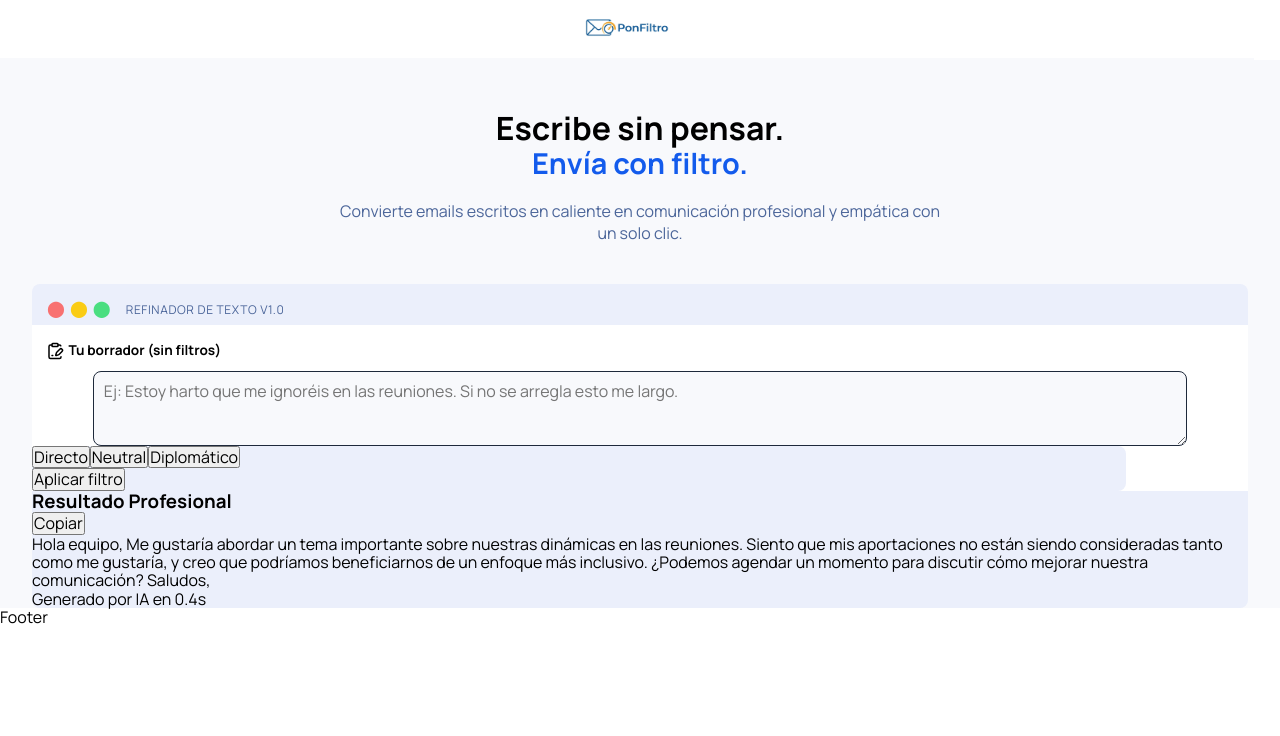
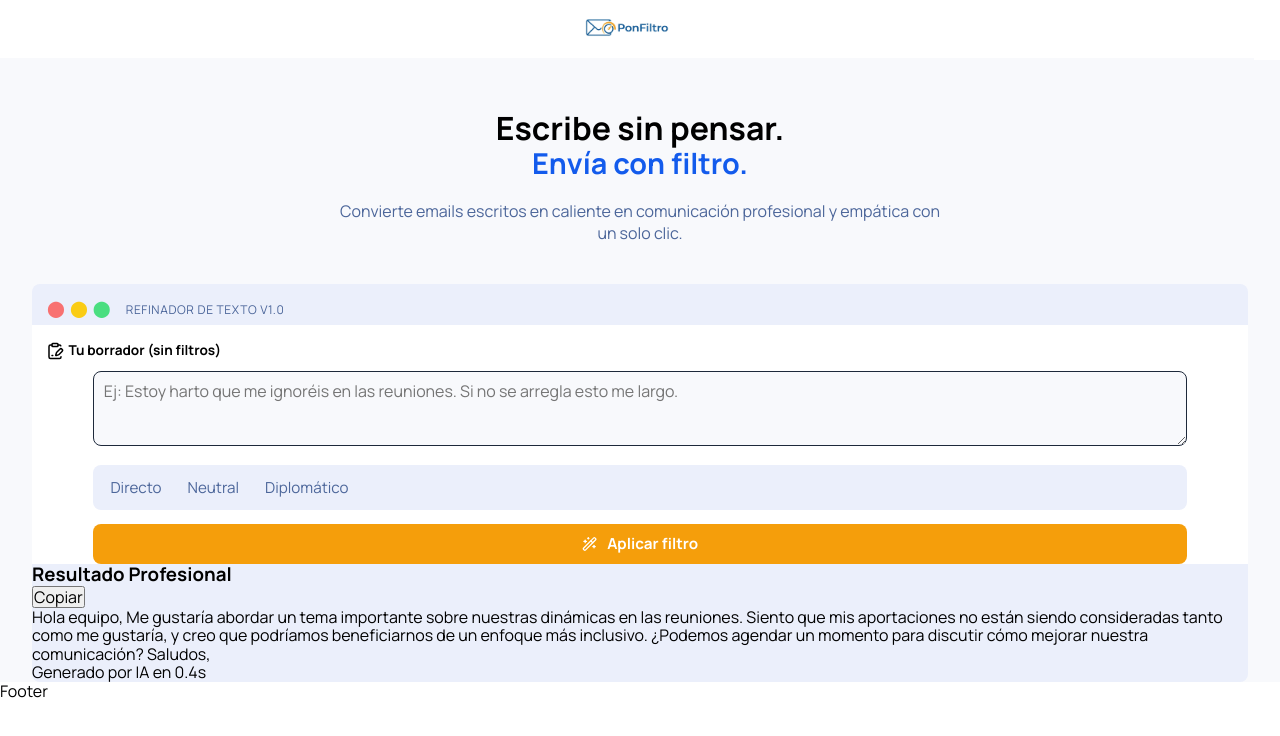
Before and after one commit to carlos-morata/ponFiltro, a React (Vite) app: page / in a window 1280 px wide. Shown: the top 736 px of the page. Built offline with nearby package versions, Linux system fonts and the light colour scheme.

Commit message:
add/stylesFilterButton

```diff
--- a/src/components/Main/FilterToolSection/FilterButton/FilterButton.jsx
+++ b/src/components/Main/FilterToolSection/FilterButton/FilterButton.jsx
@@ -1,8 +1,9 @@
 import React from "react";
+import { WandSparkles } from 'lucide-react';
 
 const FilterButton = () => {
   return <button className="filter-button">
-    Aplicar filtro
+    <WandSparkles /> Aplicar filtro
   </button>;
 };
 
--- a/src/styles/components/_FilterToolSection.scss
+++ b/src/styles/components/_FilterToolSection.scss
@@ -73,14 +73,62 @@
                 border-radius: variables.$border-radius;
                 border: 1px solid variables.$background-dark;
             }
+
+            #originalMessage:focus {
+                outline: none;
+            }
         }
 
     }
 
     .toneSelector-section {
-        width: 90%;
-        border-radius: variables.$border-box;
-        border-radius: variables.$border-radius;
-        background-color: #ebeffb;
+        display: flex;
+        flex-direction: column;
+        align-items: center;
+        margin-top: 1.2rem;
+        box-sizing: variables.$border-box;
+
+        .toneButtons-section {
+            width: 90%;
+            box-sizing: variables.$border-box;
+            border-radius: variables.$border-radius;
+            background-color: #ebeffb;
+            padding: 0.60rem;
+
+            .tone-buttons {
+                background-color: transparent;
+                color: variables.$text-second;
+                border-radius: variables.$border-radius;
+                border: none;
+                font-size: 0.95rem;
+                padding: 4px 8px;
+            }
+
+            .tone-buttons:not(.tone-buttons:first-child) {
+                margin-left: 10px;
+            }
+
+        }
+
+        .filter-button {
+            display: flex;
+            justify-content: center;
+            align-items: center;
+            column-gap: 10px;
+            width: 90%;
+            margin-top: 0.90rem;
+            padding: 8px 0px;
+            background-color: variables.$second;
+            border: none;
+            border-radius: variables.$border-radius;
+            color: variables.$white;
+            font-size: 0.95rem;
+            font-weight: variables.$font-bold;
+
+            .lucide-wand-sparkles {
+                width: 0.95rem;
+            }
+        }
     }
+
 }
```
